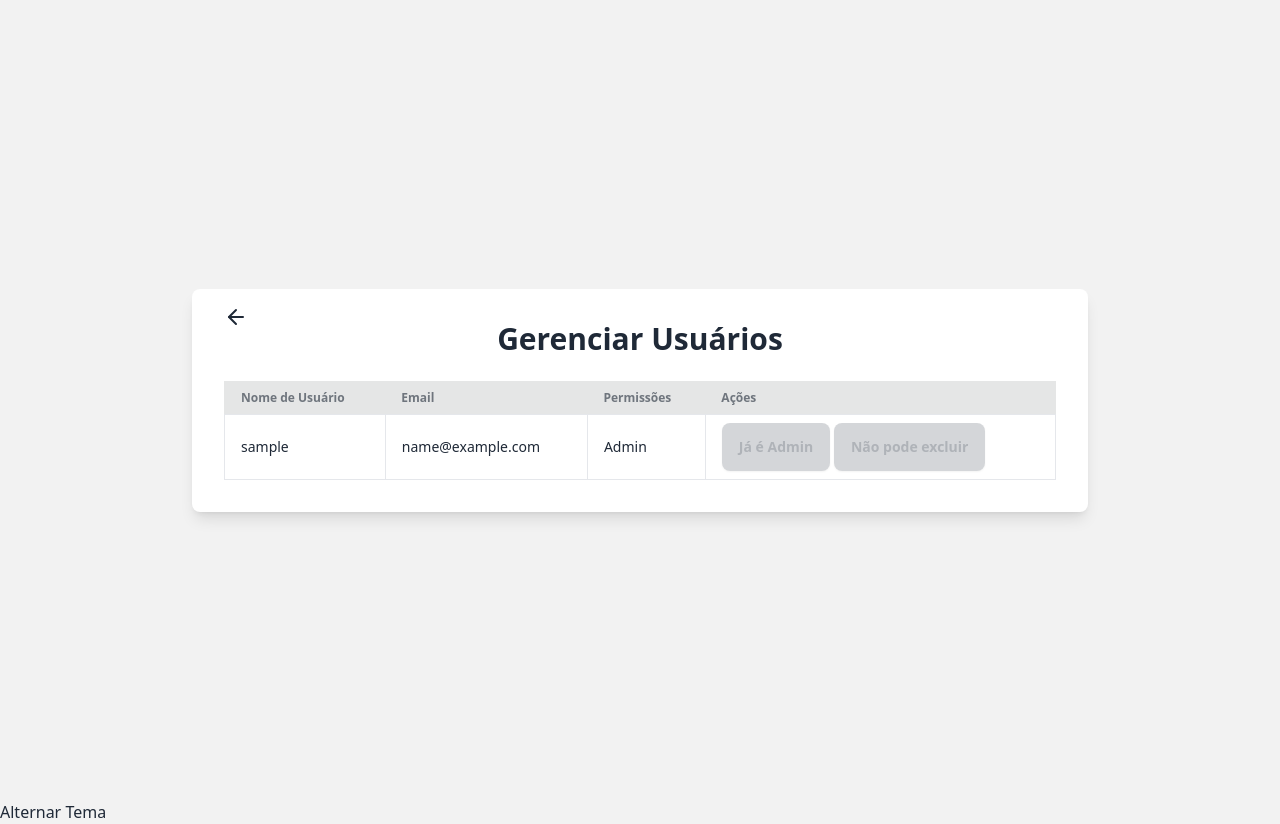
After one commit to bttex/password_manager, a Django app: page /users/ in a window 1280 px wide. The commit adds this page. Run offline with Django 5.2, Linux system fonts and the light colour scheme; the visitor is signed in with stand-in values (Sample User, id 1); data comes from the database, SQL or seed files in the repository; parts of the project's set-up code (start-up, migrations or seed data) failed here and were passed over; some libraries are stand-ins or nearby versions.

Commit message:
adaptado pagina de administração.

```diff
--- /dev/null
+++ b/passwords/templates/manage_users.html
@@ -0,0 +1,94 @@
+{% extends "base.html" %}
+{% load static %}
+
+{% block content %}
+<!DOCTYPE html>
+<html lang="en" data-theme="light">
+<head>
+    <meta charset="UTF-8">
+    <meta name="viewport" content="width=device-width, initial-scale=1.0">
+    <title>Gerenciar Usuários</title>
+    <link href="{% static 'css/output.css' %}" rel="stylesheet">
+    <script>
+        document.addEventListener('DOMContentLoaded', function () {
+            const currentTheme = localStorage.getItem('theme') || 'light';
+            document.documentElement.setAttribute('data-theme', currentTheme);
+        });
+    </script>
+</head>
+<body class="bg-base-200">
+    <div class="min-h-screen flex items-center justify-center">
+        <div class="bg-base-100 p-8 rounded-lg shadow-lg w-full max-w-4xl relative">
+            <!-- Ícone de Voltar dentro do container da tabela -->
+            <a href="{% url 'home' %}" class="absolute top-4 left-4 inline-flex items-center space-x-2 text-primary hover:text-blue-600">
+                <!-- Ícone de Voltar com tamanho ajustado -->
+                <svg xmlns="http://www.w3.org/2000/svg" class="w-6 h-6" fill="none" stroke="currentColor" viewBox="0 0 24 24" stroke-width="2">
+                    <path stroke-linecap="round" stroke-linejoin="round" d="M19 12H5"></path>
+                    <path stroke-linecap="round" stroke-linejoin="round" d="M12 5l-7 7 7 7"></path>
+                </svg>
+            </a>
+
+            <h1 class="text-3xl font-bold mb-6 text-center text-base-content">Gerenciar Usuários</h1>
+
+            <!-- Mensagens de Sucesso e Erro -->
+            {% if messages %}
+                <div class="mb-6">
+                    {% for message in messages %}
+                        <div class="alert alert-{{ message.tags }}">
+                            {{ message }}
+                        </div>
+                    {% endfor %}
+                </div>
+            {% endif %}
+
+            <!-- Tabela de Usuários -->
+            <table class="table w-full bg-base-100 border border-base-300 mt-10">
+                <thead>
+                    <tr class="bg-base-300">
+                        <th class="py-2 px-4 border-b">Nome de Usuário</th>
+                        <th class="py-2 px-4 border-b">Email</th>
+                        <th class="py-2 px-4 border-b">Permissões</th>
+                        <th class="py-2 px-4 border-b">Ações</th>
+                    </tr>
+                </thead>
+                <tbody>
+                    {% for user in users %}
+                        <tr>
+                            <td class="border px-4 py-2">{{ user.username }}</td>
+                            <td class="border px-4 py-2">{{ user.email }}</td>
+                            <td class="border px-4 py-2">
+                                {% if user.is_superuser %}
+                                    <span class="badge badge-success">Admin</span>
+                                {% else %}
+                                    <span class="badge badge-warning">Usuário</span>
+                                {% endif %}
+                            </td>
+                            <td class="border px-4 py-2">
+                                <form method="POST" action="{% url 'manage_users' %}">
+                                    {% csrf_token %}
+                                    <input type="hidden" name="user_id" value="{{ user.id }}">
+
+                                    <!-- Tornar Admin -->
+                                    {% if not user.is_superuser %}
+                                        <button type="submit" name="make_admin" class="btn btn-primary bg-blue-500 hover:bg-blue-700 text-white">Tornar Admin</button>
+                                    {% else %}
+                                        <button type="button" class="btn btn-disabled" disabled>Já é Admin</button>
+                                    {% endif %}
+
+                                    <!-- Excluir Usuário -->
+                                    {% if user != request.user %}
+                                        <button type="submit" name="delete_user" class="btn btn-danger bg-red-500 hover:bg-red-700 text-white">Excluir</button>
+                                    {% else %}
+                                        <button type="button" class="btn btn-disabled" disabled>Não pode excluir</button>
+                                    {% endif %}
+                                </form>
+                            </td>
+                        </tr>
+                    {% endfor %}
+                </tbody>
+            </table>
+        </div>
+    </div>
+</body>
+</html>
+{% endblock %}
--- a/passwords/urls.py
+++ b/passwords/urls.py
@@ -12,4 +12,6 @@ urlpatterns = [
     path('passwords/edit/<int:pk>/', views.edit_password, name='edit_password'),
     path('passwords/delete/<int:pk>/', views.delete_password, name='delete_password'),
     path('register/', views.register_view, name='register'),
+    path('users/', views.manage_users, name='manage_users'),
+    path('export_passwords/', views.export_passwords, name='export_passwords'),
 ]
--- a/passwords/views.py
+++ b/passwords/views.py
@@ -3,7 +3,7 @@ from django.shortcuts import render, redirect, get_object_or_404
 from django.contrib.auth.forms import AuthenticationForm
 from django_otp.plugins.otp_totp.models import TOTPDevice
 from django_otp import user_has_device
-from django.contrib.auth.decorators import login_required
+from django.contrib.auth.decorators import login_required, user_passes_test
 from passwords.forms import PasswordForm
 from django.contrib.auth.forms import UserCreationForm
 from passwords.models import Password
@@ -14,6 +14,8 @@ from django.http import HttpResponse
 import base64
 from django.contrib.auth.models import User
 from .forms import UserRegistrationForm
+from django.contrib import messages
+import csv
 
 def login_view(request):
     if request.method == 'POST':
@@ -148,3 +150,76 @@ def register_view(request):
     else:
         form = UserRegistrationForm()
     return render(request, 'register.html', {'form': form})
+
+# Função para verificar se o usuário é um administrador
+def is_admin(user):
+    return user.is_superuser
+
+@login_required
+@user_passes_test(is_admin)
+def manage_users(request):
+    users = User.objects.all()  # Pega todos os usuários
+
+    if request.method == 'POST':
+        if 'delete_user' in request.POST:
+            user_id = request.POST.get('user_id')
+            user_to_delete = get_object_or_404(User, pk=user_id)
+            if user_to_delete != request.user:  # Não permitir excluir o próprio usuário
+                user_to_delete.delete()
+                messages.success(request, f'O usuário {user_to_delete.username} foi excluído com sucesso!')
+            else:
+                messages.error(request, 'Você não pode excluir seu próprio usuário.')
+
+        elif 'make_admin' in request.POST:
+            user_id = request.POST.get('user_id')
+            user_to_promote = get_object_or_404(User, pk=user_id)
+            if not user_to_promote.is_superuser:
+                user_to_promote.is_superuser = True
+                user_to_promote.is_staff = True  # Torna o usuário também um "staff"
+                user_to_promote.save()
+                messages.success(request, f'O usuário {user_to_promote.username} foi promovido a Admin!')
+            else:
+                messages.warning(request, 'Este usuário já é um Admin.')
+
+        elif 'delete_totp' in request.POST:
+            user_id = request.POST.get('user_id')
+            user_to_clear_totp = get_object_or_404(User, pk=user_id)
+
+            # Deletar a chave TOTP do usuário
+            try:
+                # Busca o dispositivo TOTP associado ao usuário
+                totp_device = TOTPDevice.objects.get(user=user_to_clear_totp)
+                totp_device.delete()  # Deleta o dispositivo TOTP
+                messages.success(request, f'A chave TOTP do usuário {user_to_clear_totp.username} foi removida com sucesso!')
+            except TOTPDevice.DoesNotExist:
+                messages.warning(request, f'O usuário {user_to_clear_totp.username} não tem chave TOTP.')
+
+    return render(request, 'manage_users.html', {'users': users})
+
+
+@login_required
+def export_passwords(request):
+    # Obtenha todos os dados de senhas
+    passwords = Password.objects.all()
+
+    # Crie a resposta HTTP para o CSV
+    response = HttpResponse(content_type='text/csv')
+    response['Content-Disposition'] = 'attachment; filename="senhas.csv"'
+
+    # Crie o writer para escrever no arquivo CSV
+    writer = csv.writer(response)
+
+    # Escreva o cabeçalho (os nomes das colunas)
+    writer.writerow(['ID', 'Usuário', 'Senha', 'Criado em', 'Modificado em'])  # Customize conforme seus campos
+
+    # Escreva os dados de cada senha
+    for password in passwords:
+        writer.writerow([password.id, password.user.username, password.password, password.created_at, password.updated_at])  # Customize conforme seus campos
+
+    return response
+
+@login_required
+def home(request):
+    # Determina se o usuário é admin (superuser ou staff)
+    is_admin = request.user.is_superuser or request.user.is_staff
+    return render(request, 'home.html', {'is_admin': is_admin})
```
Also changed, not shown: passwords/templates/admin_page.html (added, +44 -0 lines), passwords/templates/home.html (+9 -6 lines), passwords/templates/list_passwords.html (+13 -0 lines).
